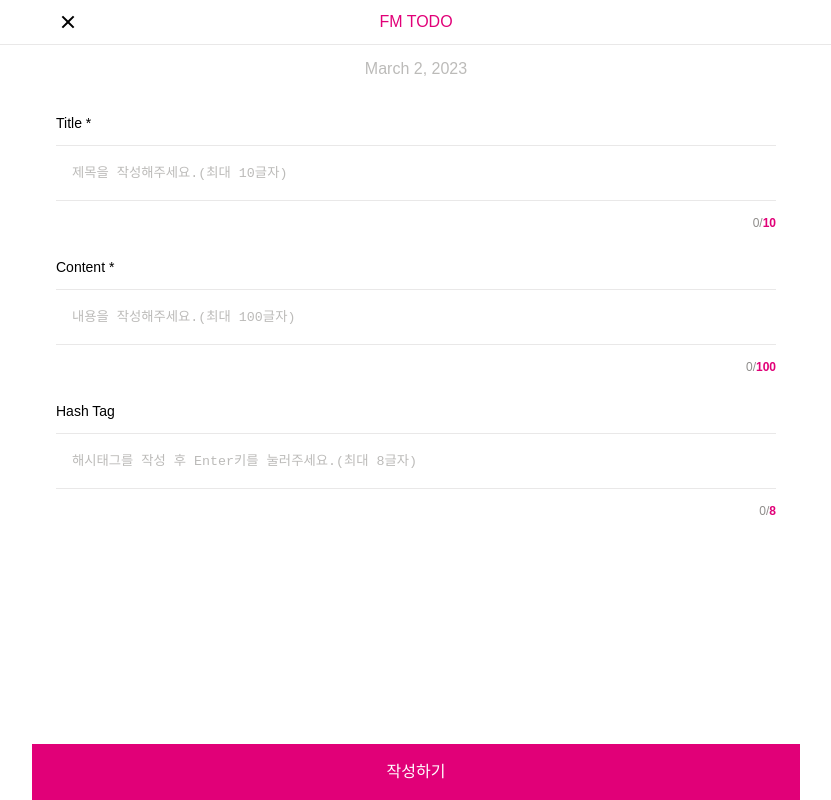
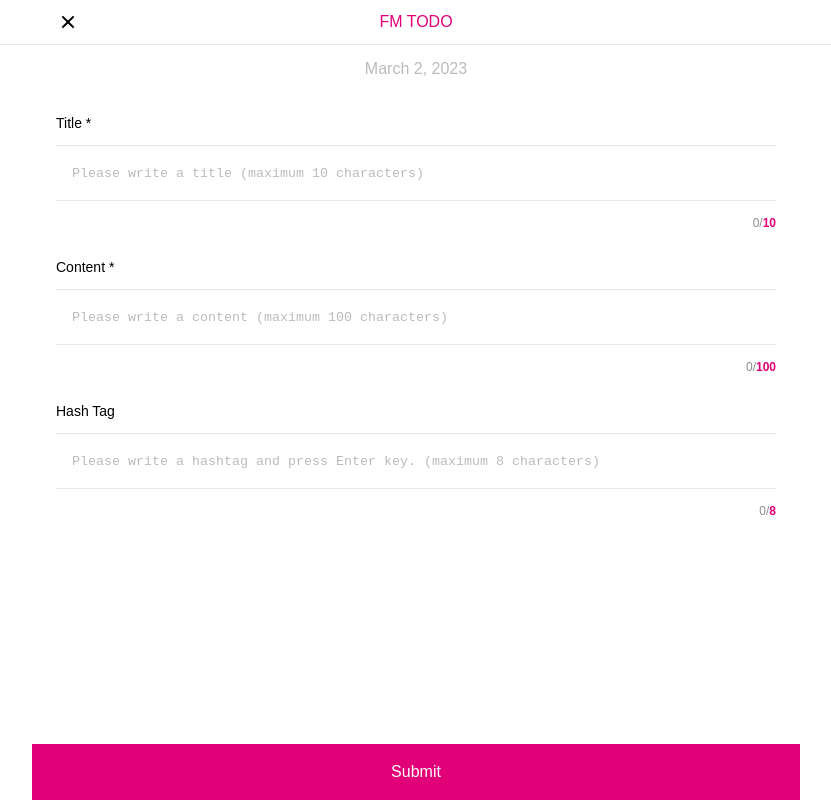
Before and after one commit to myungsangBaek/fm-project, a Next.js app: page /write in a window 1280 px wide. Shown: the whole page, without its empty margins (224-1055 px from the left). Built offline with nearby package versions, Linux system fonts and the light colour scheme.

Commit message:
[FEATURE] Translate korean to english

```diff
--- a/pages/index.tsx
+++ b/pages/index.tsx
@@ -84,7 +84,7 @@ export default function Home() {
   return (
     <React.Fragment>
       <Head>
-        <title>{"Add Task"}</title>
+        <title>{"Main Task"}</title>
         <meta
           name="viewport"
           content="width=device-width, initial-scale=1"
--- a/pages/write/index.tsx
+++ b/pages/write/index.tsx
@@ -31,7 +31,7 @@ function NewTodoPage(): React.ReactElement {
   ) => {
     if (e.key === "Enter") {
       if (chipList.length >= 3) {
-        alert("Hash Tag는 최대 3개까지 등록 가능합니다.");
+        alert("Hashtags can be registered up to three at most.");
       } else {
         setChipList([...chipList, { id: chipList.length + 1, title: chip }]);
       }
@@ -43,7 +43,7 @@ function NewTodoPage(): React.ReactElement {
   const inputCardList = [
     {
       label: "Title *",
-      placeholder: "제목을 작성해주세요.(최대 10글자)",
+      placeholder: "Please write a title (maximum 10 characters)",
       limitLength: 10,
       limitRow: 1,
       value: title,
@@ -51,7 +51,7 @@ function NewTodoPage(): React.ReactElement {
     },
     {
       label: "Content *",
-      placeholder: "내용을 작성해주세요.(최대 100글자)",
+      placeholder: "Please write a content (maximum 100 characters)",
       limitLength: 100,
       limitRow: 1,
       value: content,
@@ -59,7 +59,8 @@ function NewTodoPage(): React.ReactElement {
     },
     {
       label: "Hash Tag",
-      placeholder: "해시태그를 작성 후 Enter키를 눌러주세요.(최대 8글자)",
+      placeholder:
+        "Please write a hashtag and press Enter key. (maximum 8 characters)",
       limitLength: 8,
       limitRow: 1,
       value: chip,
@@ -86,9 +87,9 @@ function NewTodoPage(): React.ReactElement {
 
   const onSubmitHandler = () => {
     if (!title) {
-      alert("제목을 입력해주세요.");
+      alert("Please enter a title.");
     } else if (!content) {
-      alert("내용을 입력해주세요.");
+      alert("Please enter a content.");
     } else {
       addTask();
     }
@@ -137,7 +138,7 @@ function NewTodoPage(): React.ReactElement {
         </Container>
       </FMLayout>
       <SubmitButton onClick={onSubmitHandler}>
-        <FMText color={theme.colors.white}>{"작성하기"}</FMText>
+        <FMText color={theme.colors.white}>{"Submit"}</FMText>
       </SubmitButton>
     </PageContainer>
   );
```
